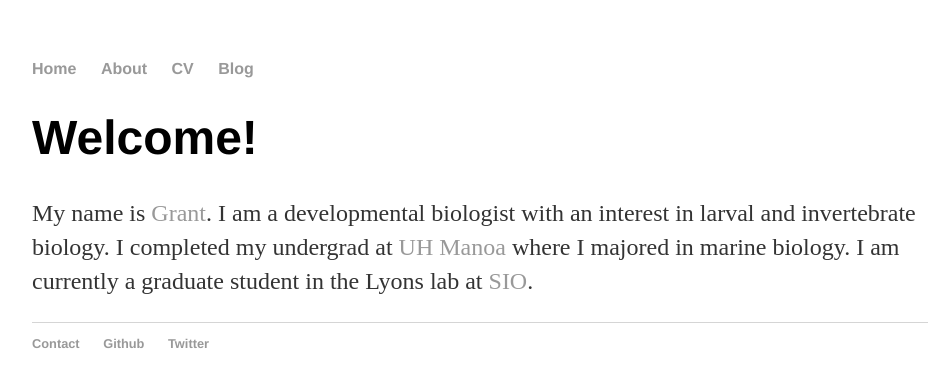
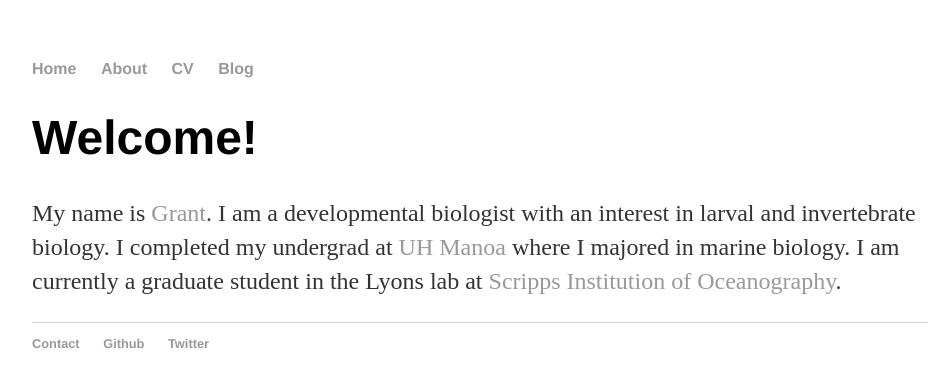
Before and after one commit to gbatzel/gbatzel, a Jekyll site: the page built from index.html, in a window 1280 px wide. Shown: the top 387 px of the page, without its empty margins (160-1106 px from the left). Built offline with Jekyll 4.4.1, drawn with Linux system fonts in a browser that asks for light colours.

Commit message:
changed sio to full name

```diff
--- a/index.html
+++ b/index.html
@@ -4,5 +4,5 @@
 ---
 <div class="blurb">
 	<h1>Welcome!</h1>
-	<p>My name is <a href="http://instagram.com/gbatzel">Grant</a>. I am a developmental biologist with an interest in larval and invertebrate biology. I completed my undergrad at <a href="https://manoa.hawaii.edu/biology/">UH Manoa</a> where I majored in marine biology. I am currently a graduate student in the Lyons lab at <a href="http://scripps.ucsd.edu/">SIO</a>.</p>
+	<p>My name is <a href="http://instagram.com/gbatzel">Grant</a>. I am a developmental biologist with an interest in larval and invertebrate biology. I completed my undergrad at <a href="https://manoa.hawaii.edu/biology/">UH Manoa</a> where I majored in marine biology. I am currently a graduate student in the Lyons lab at <a href="http://scripps.ucsd.edu/">Scripps Institution of Oceanography</a>.</p>
 </div>
```
